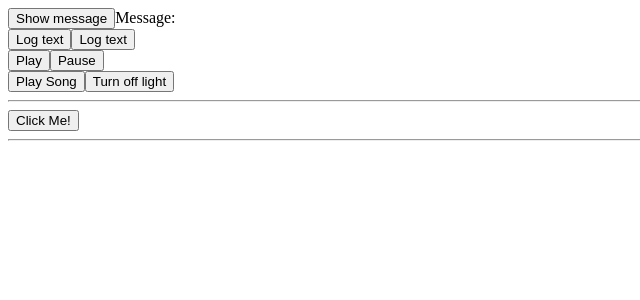
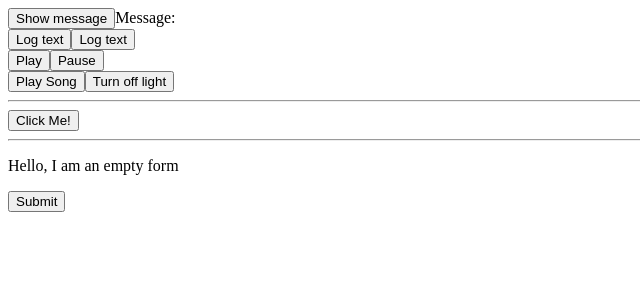
Before and after one commit to Yurimcalex/react-sandbox, a React (Vite) app: page / in a window 1280 px wide. Shown: the top 300 px of the page, without its empty margins (0-640 px from the left). Built offline with nearby package versions, Linux system fonts and the light colour scheme.

Commit message:
Create EmptyForm component

```diff
--- a/src/ai/AI.jsx
+++ b/src/ai/AI.jsx
@@ -4,6 +4,7 @@ import Controls from './Controls.jsx';
 import Toolbar from './Toolbar.jsx';
 import ClickCatcher from './ClickCatcher.jsx';
 import ParentAdditionalTask from './ParentAdditionalTask.jsx';
+import EmptyForm from './EmptyForm.jsx';
 
 export default function AI() {
 	return (
@@ -22,6 +23,7 @@ export default function AI() {
 			</ClickCatcher>
 
 			<ParentAdditionalTask />
+			<EmptyForm />
 		</div>
 	);
 }
--- /dev/null
+++ b/src/ai/EmptyForm.jsx
@@ -0,0 +1,11 @@
+export default function EmptyForm() {
+	return (
+		<form onSubmit={(e) => {
+			e.preventDefault();
+			console.log('Submitting an empty form!');
+		}}>
+			<p>Hello, I am an empty form</p>
+			<button>Submit</button>
+		</form>
+	);
+}
```
